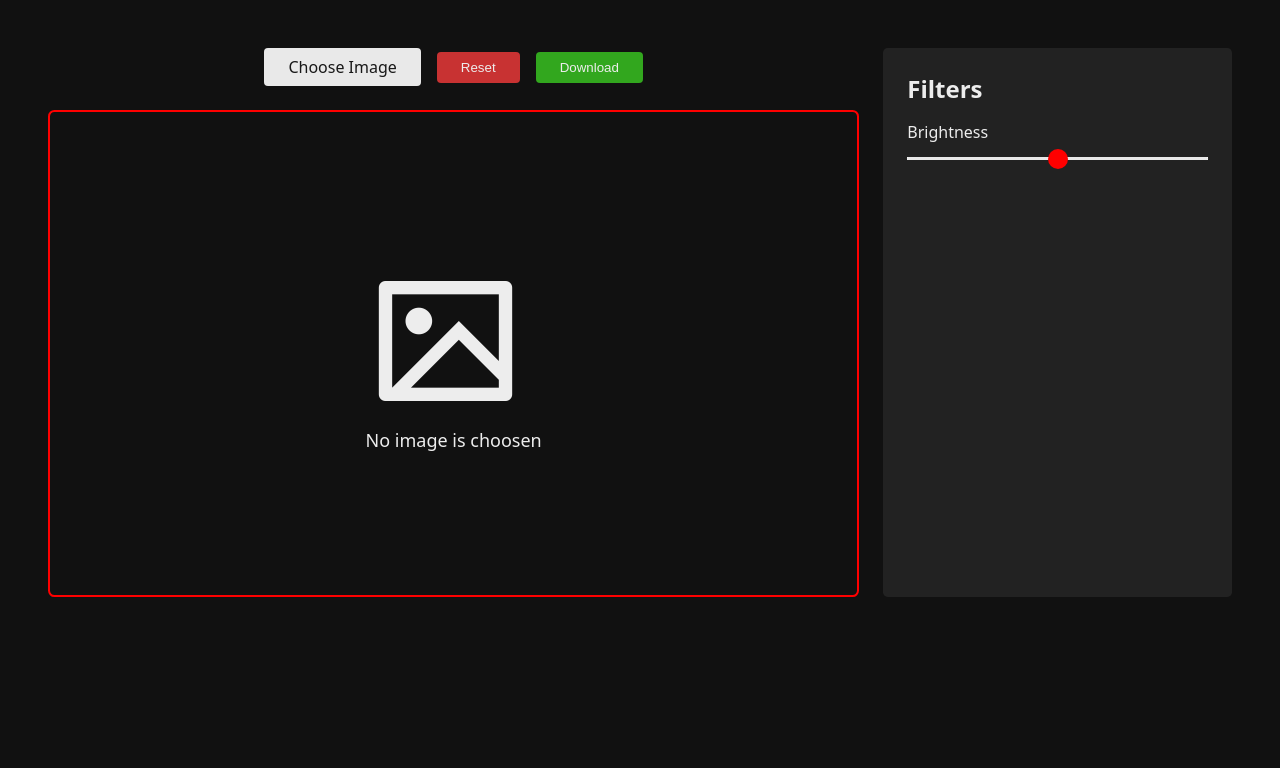
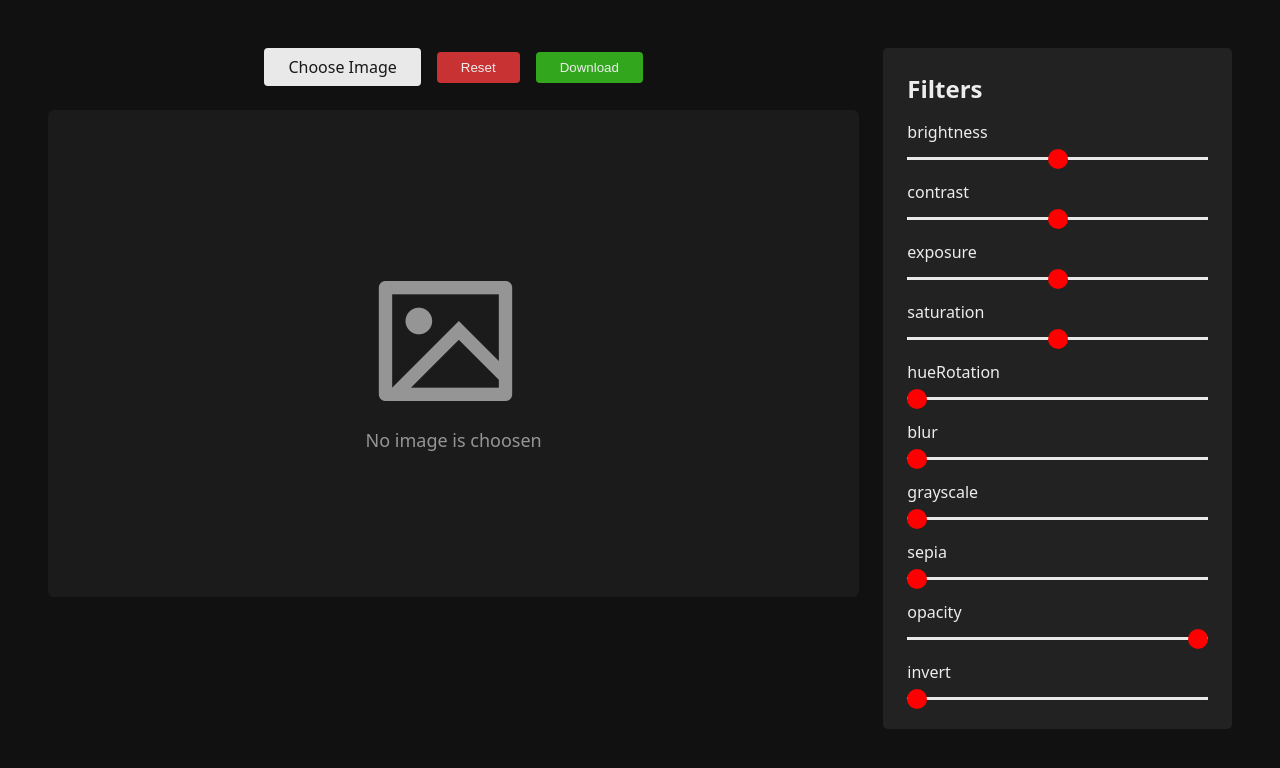
Before and after one commit to Kristal0024/Image-Editor, a plain HTML site: page index.html in a window 1280 px wide. Drawn offline with nearby package versions, Linux system fonts and the light colour scheme.

Commit message:
used js to put filters

```diff
--- a/index.html
+++ b/index.html
@@ -32,10 +32,6 @@
             <div class="right">
                 <h2>Filters</h2>
                 <div class="filters">
-                    <div class="filter">
-                        <p>Brightness</p>
-                        <input name="brightness" value="100" type="range" min="0" max="200">
-                    </div>
                 </div>
 
             </div>
--- a/script.js
+++ b/script.js
@@ -59,7 +59,23 @@ const filters={
         unit:"%"
     },
 }
+const filtercontainer=document.querySelector(".filters")
 function createfilterElement(name,unit="%",value,min,max){
-    const div=document.createElement("div")
-    div
+    const div=document.createElement("div");
+    div.classList.add("filter")
+    const input=document.createElement("input")
+    input.type="range"
+    input.min=min
+    input.max=max
+    input.value=value
+    input.id=name
+    const p=document.createElement("p")
+    p.innerText=name
+    div.appendChild(p)
+    div.appendChild(input)
+    return div
 }
+Object.keys(filters).forEach(key=>{
+    const filterElement=createfilterElement(key,filters[key].unit,filters[key].value,filters[key].min,filters[key].max)
+    filtercontainer.appendChild(filterElement)
+})
--- a/style.css
+++ b/style.css
@@ -59,12 +59,14 @@ main section .top{
 main section .bottom{
 width: 100%;
 padding: var(--padding-2xl);
-border: 2px solid red;
+/* border: 2px solid red; */
+background-color: var(--bg-secondary-color);
 aspect-ratio: 5/3;
 border-radius: var(--border-radius-xl);
 display: flex;
 align-items: center;
 justify-content: center;
+opacity: 0.6;
 }
 main section .bottom .placeholder{
     display: flex;
@@ -91,6 +93,7 @@ main section .right{
 main section .right .filters{
     display: flex;
     gap: var(--gutter-md);
+    flex-direction: column;
 }
 main section .right .filter input{
 width: 100%;
```
